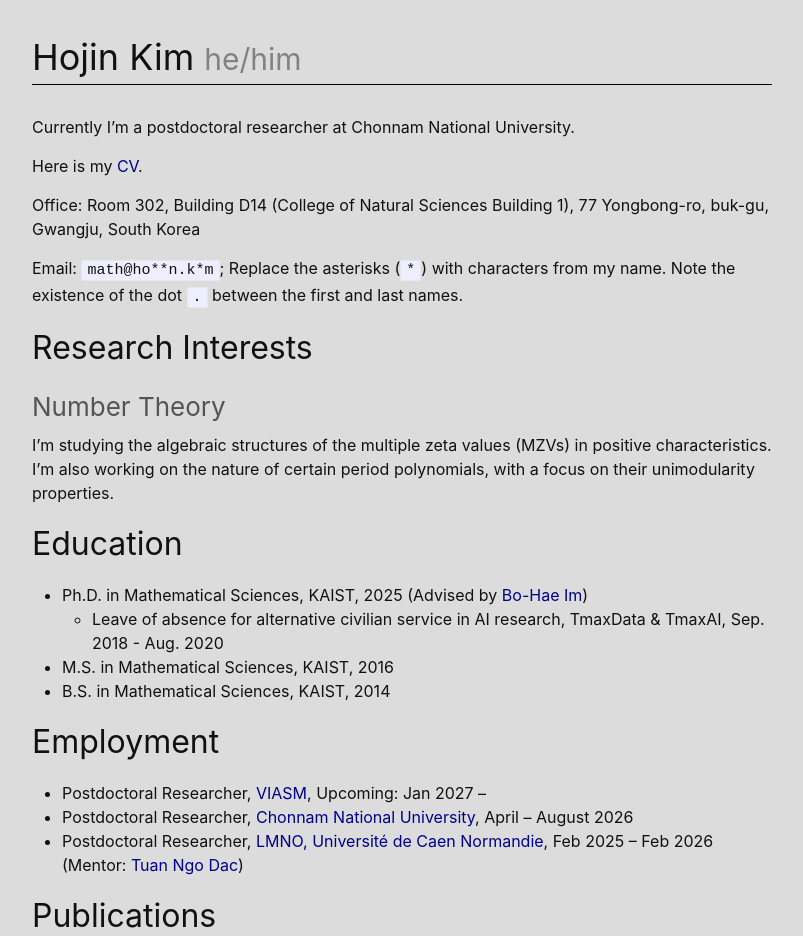
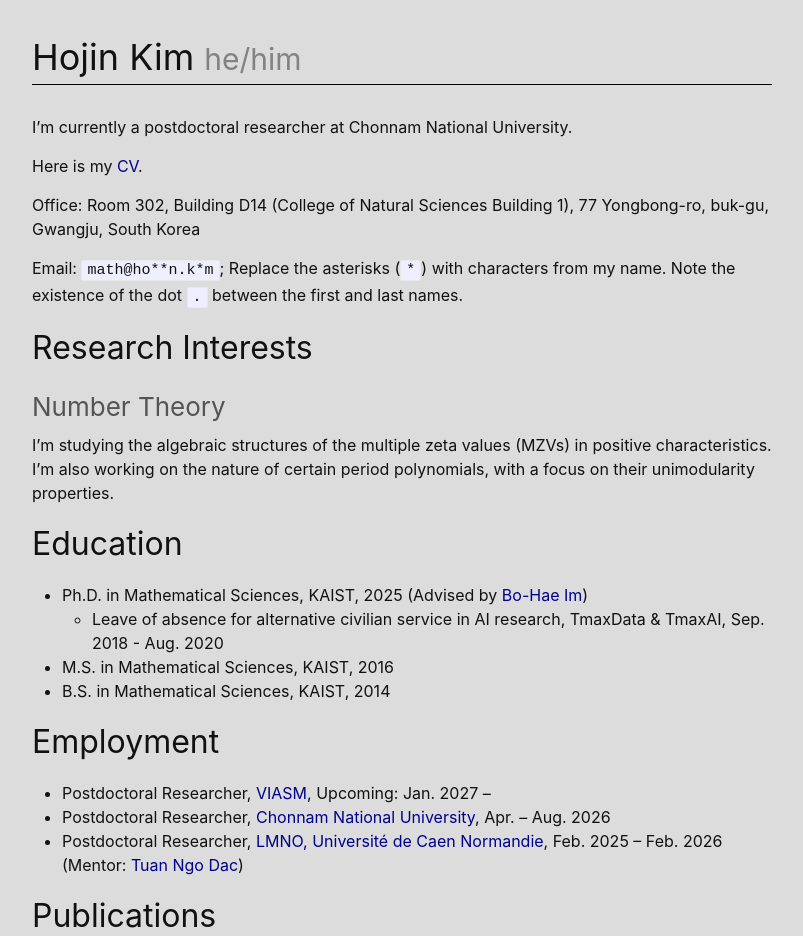
Before and after one commit to hojin-kim/academic-homepage, a Jekyll site: the page built from index.md, in a window 1280 px wide and 1400 px high. Shown: the top 936 px of the window, without its empty margins (238-1041 px from the left). Built offline with Jekyll 4.4.1, drawn with Linux system fonts in a browser that asks for light colours; some of the changed text lies outside the part shown.

Commit message:
some typos

```diff
--- a/index.md
+++ b/index.md
@@ -5,7 +5,7 @@ layout: home
 # last_modified_at: September 14, 2024
 ---
 
-Currently I'm a postdoctoral researcher at Chonnam National University.
+I'm currently a postdoctoral researcher at Chonnam National University.
 
 Here is my [CV][cvlink].
 
@@ -27,9 +27,9 @@ I'm studying the algebraic structures of the multiple zeta values (MZVs) in posi
 * B.S. in Mathematical Sciences, KAIST, 2014
 
 ## Employment
-* Postdoctoral Researcher, [VIASM](https://viasm.edu.vn/en/), Upcoming: Jan 2027 –
-* Postdoctoral Researcher, [Chonnam National University](https://math.jnu.ac.kr/math/16621/subview.do), April – August 2026
-* Postdoctoral Researcher, [LMNO, Université de Caen Normandie](https://lmno.unicaen.fr), Feb 2025 – Feb 2026 (Mentor: [Tuan Ngo Dac])
+* Postdoctoral Researcher, [VIASM](https://viasm.edu.vn/en/), Upcoming: Jan. 2027 –
+* Postdoctoral Researcher, [Chonnam National University](https://math.jnu.ac.kr/math/16621/subview.do), Apr. – Aug. 2026
+* Postdoctoral Researcher, [LMNO, Université de Caen Normandie](https://lmno.unicaen.fr), Feb. 2025 – Feb. 2026 (Mentor: [Tuan Ngo Dac])
 
 
 ## Publications
@@ -110,7 +110,7 @@ I speak
 
 I can code in
 
-* `python`,
+* `Python`,
 * `Java`,
 * `Mathematica`,
 * `SageMath`, and
```
Also changed, not shown: other parts of index.md (+1 -1 lines).
